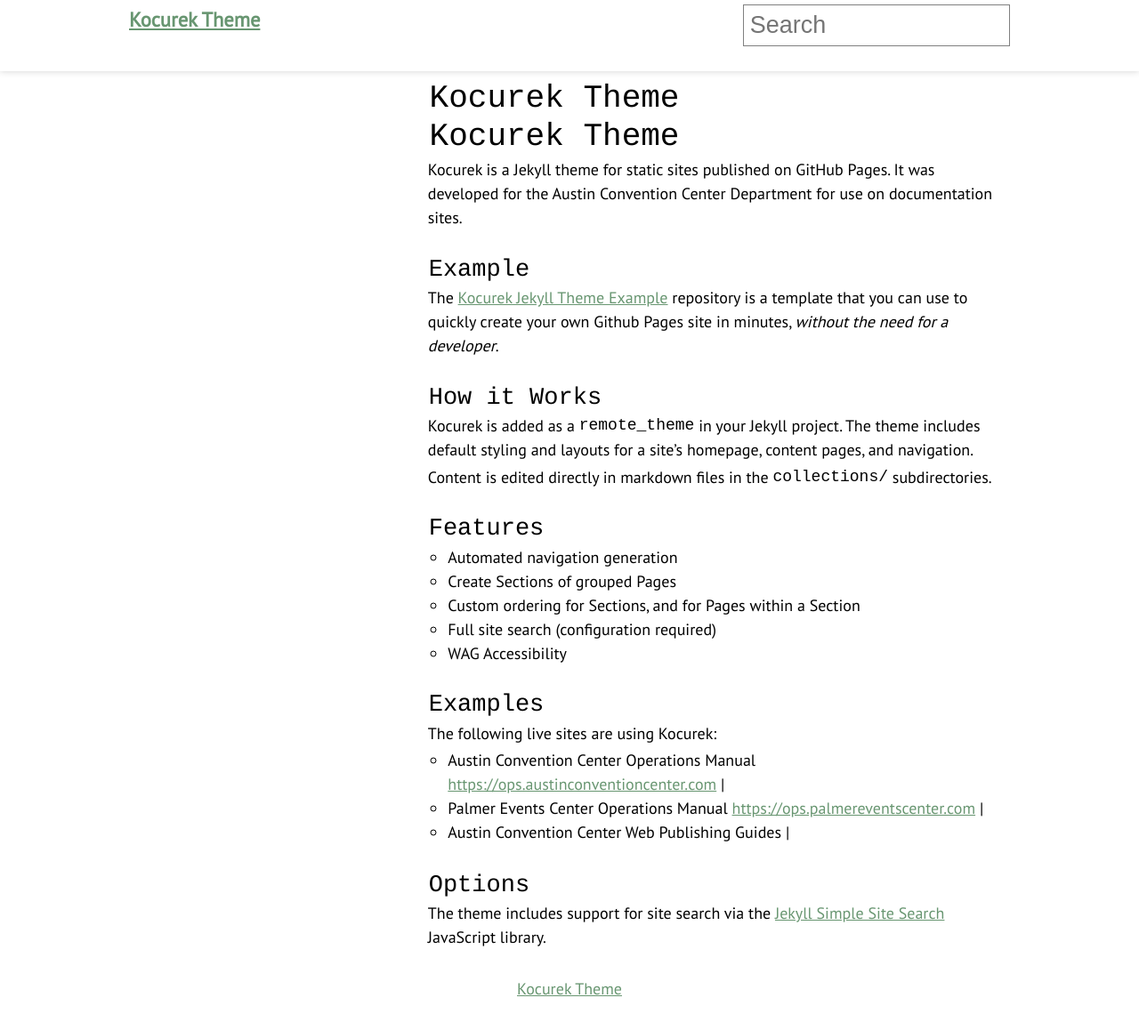
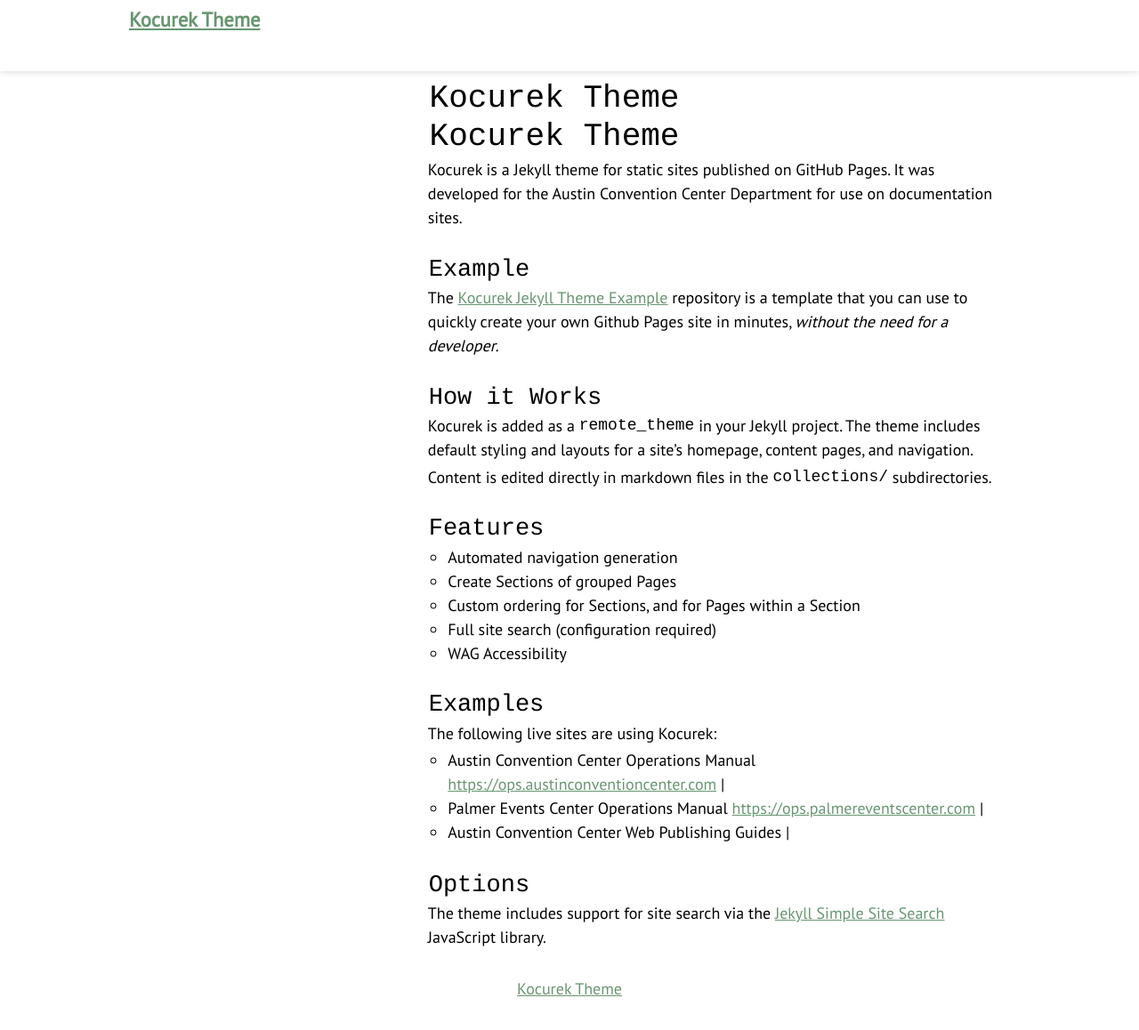
Before and after one commit to cityofaustin/jekyll-theme-kocurek, a Jekyll site: the page built from README.md, in a window 1280 px wide and 1158 px high. Shown: the whole window at 89% size. Built offline with Jekyll 4.4.1, drawn with Linux system fonts in a browser that asks for light colours; some web fonts are replaced; our own code applies the rules of GitHub Pages for plain Markdown files; comment, search, counter and statistics services are not loaded.

Commit message:
Add theme configuration options
This adds support for the following options in `_config.yml`:

- `searchable`: set to `true` to render the search box and javascript on each page (default: false)
- `printable`: display the "Print" link at the bottom of each section page (default: false)
- `banner_image`: filename for a banner image placed in `assets/images/` (default: nil)

The banner image will have an enforced maximum width of 652px. Since no image processing occurs at build or request time it is recommended that images no wider than 652px are provided.

```diff
--- a/_includes/search.html
+++ b/_includes/search.html
@@ -1,3 +1,4 @@
+{%- if site.searchable -%}
 <div id="search">
   <div>
     <input type="text" id="search-input" placeholder="Search" aria-label="Search the site">
@@ -11,3 +12,4 @@
     </script>
   </div>
 </div>
+{%- endif -%}
--- a/_layouts/homepage.html
+++ b/_layouts/homepage.html
@@ -5,6 +5,9 @@
     {% include header.html %}
     {% include navigation.html %}
     <main id="main_content">
+      {%- if site.banner_image -%}
+        <img src="{{ site.url }}/assets/images/{{ site.banner_image }}" class="homepage-banner-image" aria-hidden=true />
+      {%- endif -%}
       {{ page.content | markdownify }}
     </main>
     {% include footer.html %}
--- a/_layouts/section.html
+++ b/_layouts/section.html
@@ -21,9 +21,11 @@
         {%- endif -%}
         <hr />
       {% endfor %}
+      {%- if site.printable -%}
       <div class="print-page">
         <a href="javascript:if(window.print)window.print()" class="print-page-link">Print</a>
       </div>
+      {%- endif -%}
     </main>
     {% include footer.html %}
     {% include analytics.html %}
--- a/_sass/_layout.scss
+++ b/_sass/_layout.scss
@@ -164,3 +164,9 @@
   margin-left: 5px;
   margin-top: .5em;
 }
+
+.homepage-banner-image {
+  display: block;
+  margin-bottom: 1em;
+  max-width: 100%;
+}
```
